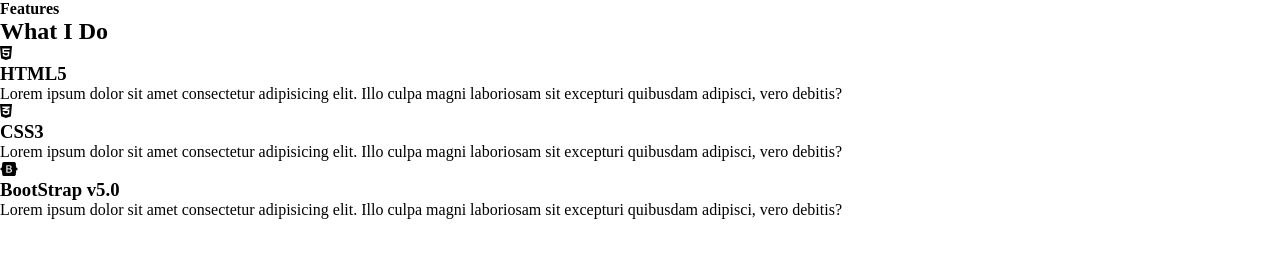
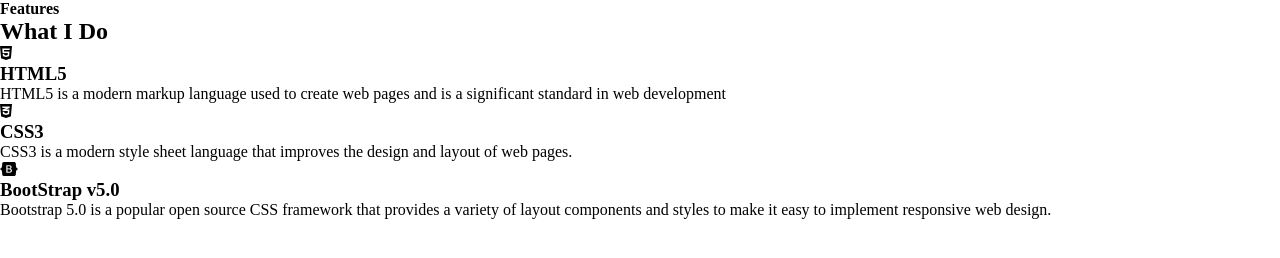
Before and after one commit to euho777/euho777, a plain HTML site: page html/what_i_do.html in a window 1280 px wide. Drawn offline with Linux system fonts and the light colour scheme.

Commit message:
Update what_i_do.html

```diff
--- a/html/what_i_do.html
+++ b/html/what_i_do.html
@@ -24,7 +24,7 @@
           </div>
           <div class="content">
             <h3>HTML5</h3>
-            <p>Lorem ipsum dolor sit amet consectetur adipisicing elit. Illo culpa magni laboriosam sit excepturi quibusdam adipisci, vero debitis?</p>
+            <p>HTML5 is a modern markup language used to create web pages and is a significant standard in web development</p>
           </div>
         </div>
         <div class="do-inner">
@@ -33,7 +33,7 @@
           </div>
           <div class="content">
             <h3>CSS3</h3>
-            <p>Lorem ipsum dolor sit amet consectetur adipisicing elit. Illo culpa magni laboriosam sit excepturi quibusdam adipisci, vero debitis?</p>
+            <p>CSS3 is a modern style sheet language that improves the design and layout of web pages.</p>
           </div>
         </div>
         <div class="do-inner">
@@ -42,7 +42,7 @@
           </div>
           <div class="content">
             <h3>BootStrap v5.0</h3>
-            <p>Lorem ipsum dolor sit amet consectetur adipisicing elit. Illo culpa magni laboriosam sit excepturi quibusdam adipisci, vero debitis?</p>
+            <p>Bootstrap 5.0 is a popular open source CSS framework that provides a variety of layout components and styles to make it easy to implement responsive web design.</p>
           </div>
         </div>
       </div>
```
